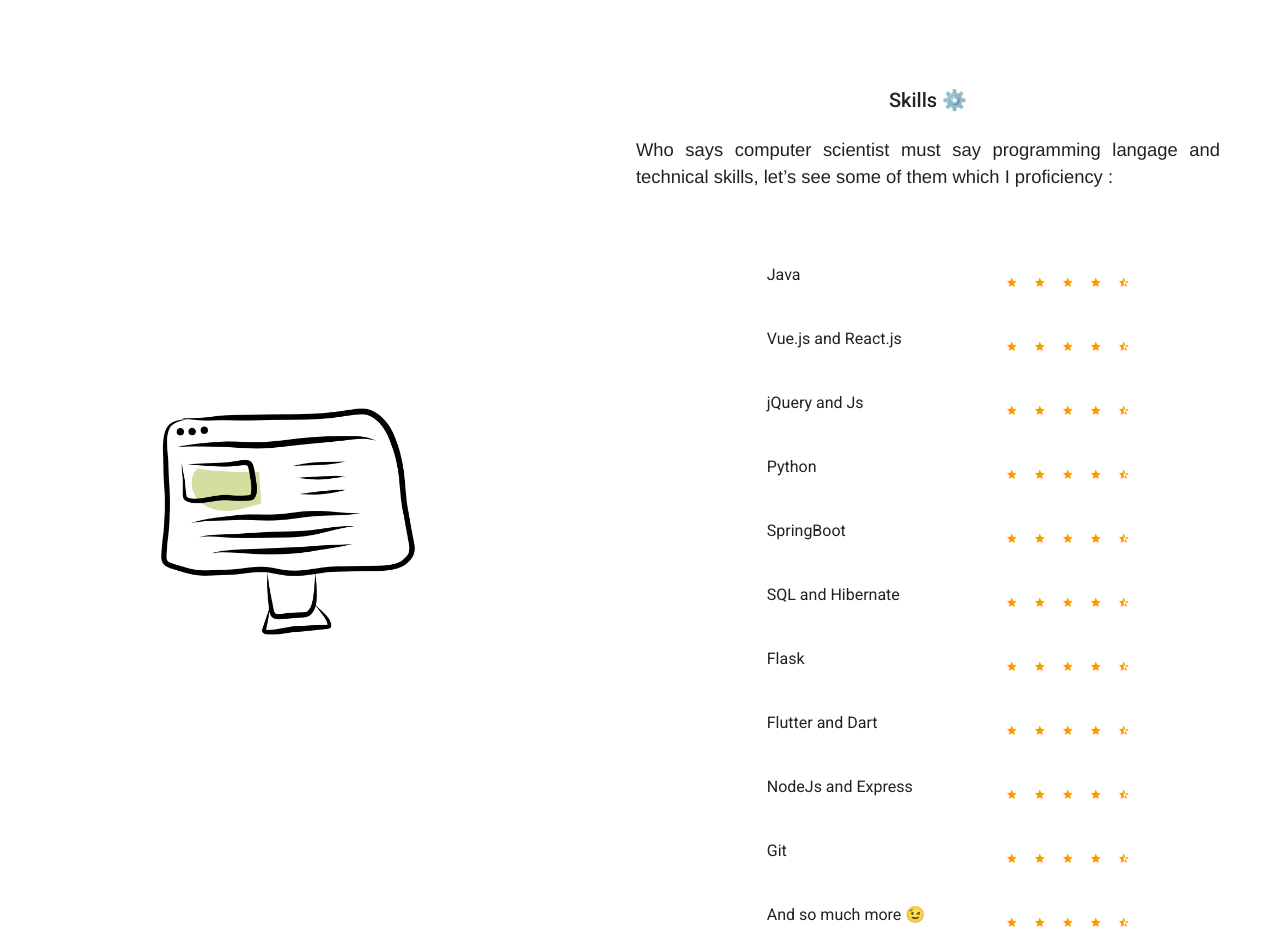
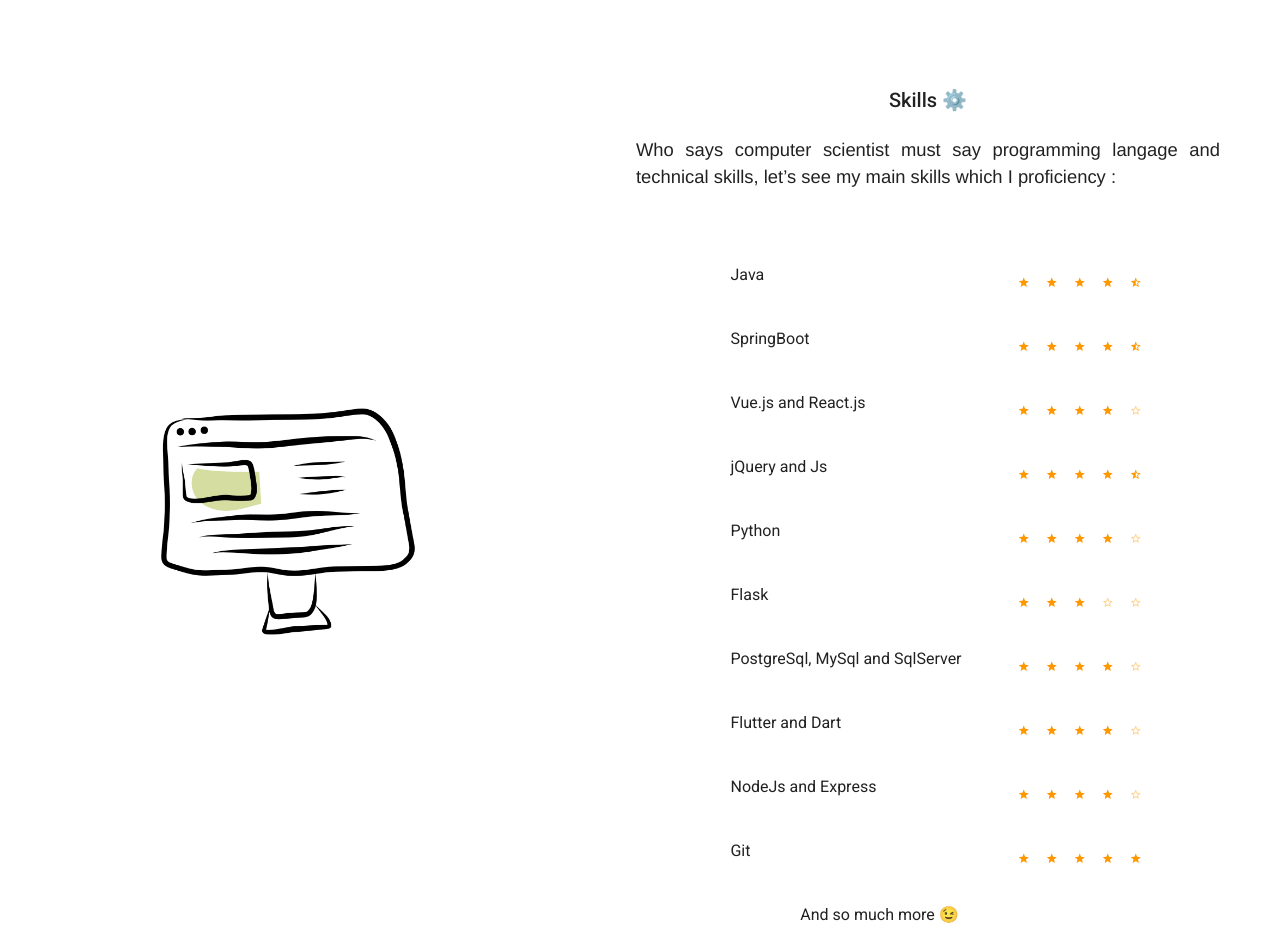
Before and after one commit to Barbary-Theo/Perso-hi-mate, a Vue app: page / in a window 1280 px wide. Shown: the part 2860-3812 px from the top of the page. Built offline with nearby package versions, Linux system fonts and the light colour scheme.

Commit message:
(automatic commit by a script) Did not forget to update star skills

```diff
--- a/src/components/HiMate.vue
+++ b/src/components/HiMate.vue
@@ -77,7 +77,7 @@
           </div>
 
           <div class="text-side-container">
-            <h5> Experiences 🤖</h5>
+            <h5> Experiences ⭐️</h5>
             <p class="text-content">
               As a futur engineer I could learn a lot a of different skills, firstly in technically (that I will present in the next part) moreover in and mainly in the project management.
               <br>
@@ -115,7 +115,7 @@
           <div class="text-side-container">
             <h5> Skills ⚙️ </h5>
             <p class="text-content">
-              Who says computer scientist must say programming langage and technical skills, let’s see some of them which I proficiency :
+              Who says computer scientist must say programming langage and technical skills, let’s see my main skills which I proficiency :
               <br>
               <br>
             </p>
@@ -127,8 +127,12 @@
                 <v-rating class="col-4" half-increments background-color="orange lighten-3" color="orange" value="4.5" readonly x-small></v-rating>
               </div>
               <div class="skill-container">
+                <p class="col-8 li-rating">SpringBoot</p>
+                <v-rating class="col-4" half-increments background-color="orange lighten-3" color="orange" value="4.5" readonly x-small></v-rating>
+              </div>
+              <div class="skill-container">
                 <p class="col-8 li-rating">Vue.js and React.js</p>
-                <v-rating class="col-4" half-increments background-color="orange lighten-3" color="orange" value="4.5" readonly x-small></v-rating>
+                <v-rating class="col-4" half-increments background-color="orange lighten-3" color="orange" value="4" readonly x-small></v-rating>
               </div>
               <div class="skill-container">
                 <p class="col-8 li-rating">jQuery and Js</p>
@@ -136,35 +140,30 @@
               </div>
               <div class="skill-container">
                 <p class="col-8 li-rating">Python</p>
-                <v-rating class="col-4" half-increments background-color="orange lighten-3" color="orange" value="4.5" readonly x-small></v-rating>
-              </div>
-              <div class="skill-container">
-                <p class="col-8 li-rating">SpringBoot</p>
-                <v-rating class="col-4" half-increments background-color="orange lighten-3" color="orange" value="4.5" readonly x-small></v-rating>
-              </div>
-              <div class="skill-container">
-                <p class="col-8 li-rating">SQL and Hibernate</p>
-                <v-rating class="col-4" half-increments background-color="orange lighten-3" color="orange" value="4.5" readonly x-small></v-rating>
+                <v-rating class="col-4" half-increments background-color="orange lighten-3" color="orange" value="4" readonly x-small></v-rating>
               </div>
               <div class="skill-container">
                 <p class="col-8 li-rating">Flask</p>
-                <v-rating class="col-4" half-increments background-color="orange lighten-3" color="orange" value="4.5" readonly x-small></v-rating>
+                <v-rating class="col-4" half-increments background-color="orange lighten-3" color="orange" value="3" readonly x-small></v-rating>
+              </div>
+              <div class="skill-container">
+                <p class="col-8 li-rating">PostgreSql, MySql and SqlServer</p>
+                <v-rating class="col-4" half-increments background-color="orange lighten-3" color="orange" value="4" readonly x-small></v-rating>
               </div>
               <div class="skill-container">
                 <p class="col-8 li-rating">Flutter and Dart</p>
-                <v-rating class="col-4" half-increments background-color="orange lighten-3" color="orange" value="4.5" readonly x-small></v-rating>
+                <v-rating class="col-4" half-increments background-color="orange lighten-3" color="orange" value="4" readonly x-small></v-rating>
               </div>
               <div class="skill-container">
                 <p class="col-8 li-rating">NodeJs and Express</p>
-                <v-rating class="col-4" half-increments background-color="orange lighten-3" color="orange" value="4.5" readonly x-small></v-rating>
+                <v-rating class="col-4" half-increments background-color="orange lighten-3" color="orange" value="4" readonly x-small></v-rating>
               </div>
               <div class="skill-container">
                 <p class="col-8 li-rating">Git</p>
-                <v-rating class="col-4" half-increments background-color="orange lighten-3" color="orange" value="4.5" readonly x-small></v-rating>
+                <v-rating class="col-4" half-increments background-color="orange lighten-3" color="orange" value="5" readonly x-small></v-rating>
               </div>
               <div class="skill-container">
                 <p class="col-8 li-rating">And so much more 😉</p>
-                <v-rating class="col-4" half-increments background-color="orange lighten-3" color="orange" value="4.5" readonly x-small></v-rating>
               </div>
 
             </div>
```
